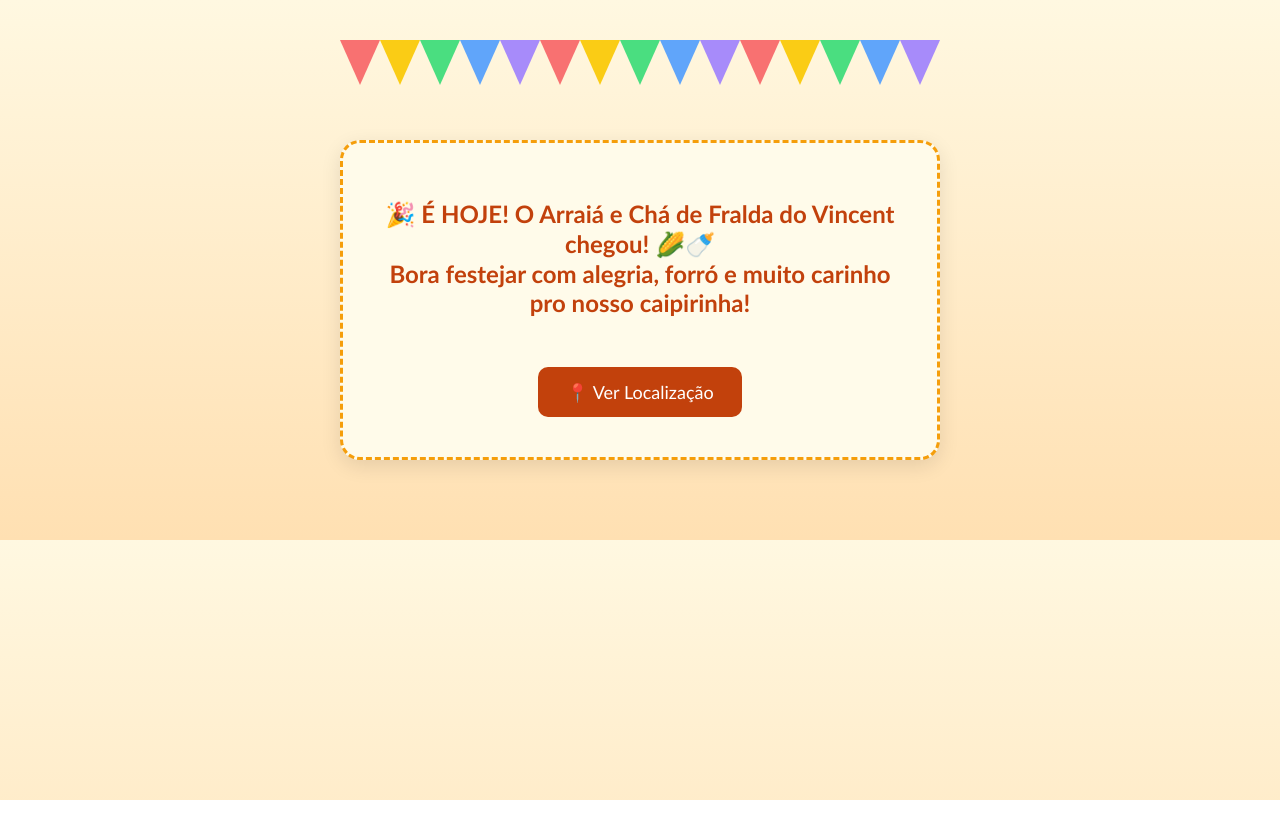
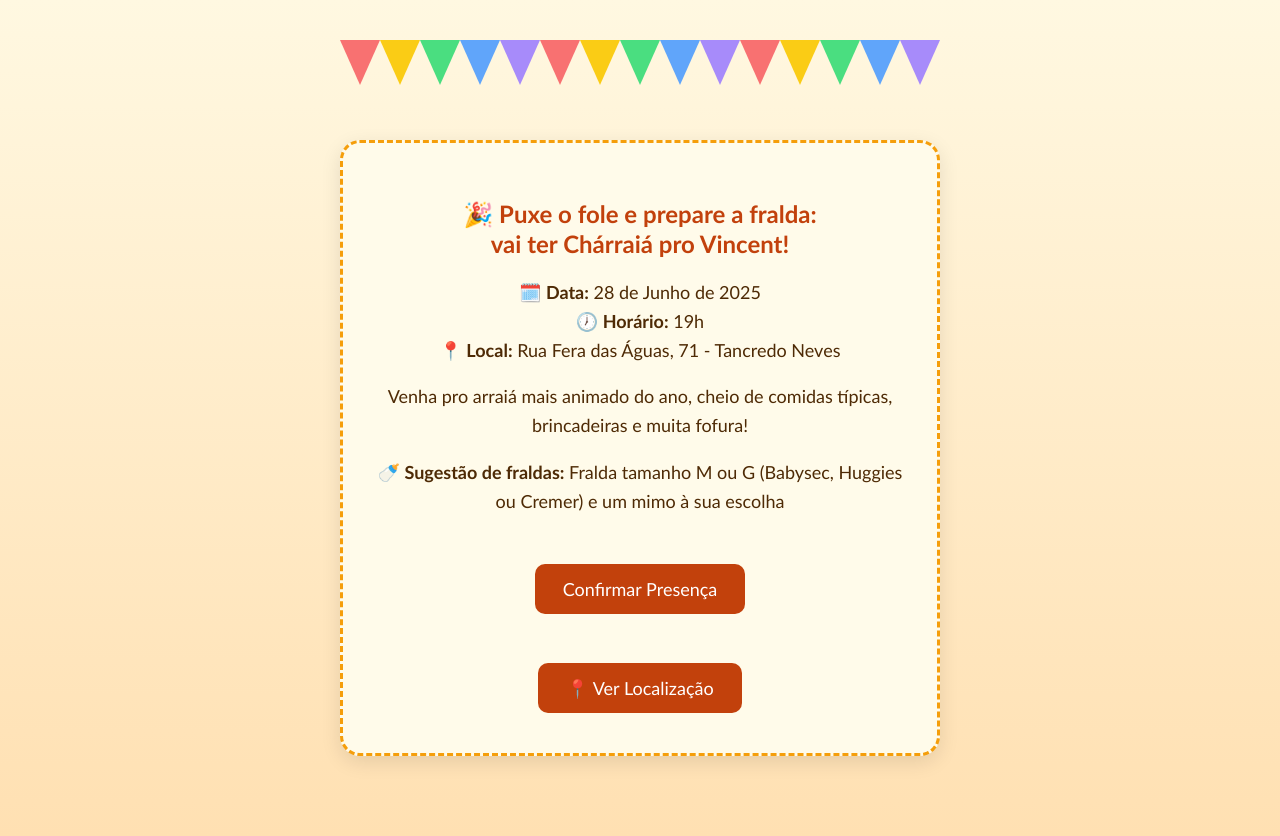
Before and after one commit to kevin88almeida/ch-rrai-Vincent, a plain HTML site: page index.html in a window 1280 px wide. Before the commit the page ends 800 px from the top, so only its background shows below. Drawn offline with Linux system fonts and the light colour scheme.

Commit message:
Update index.html

```diff
--- a/index.html
+++ b/index.html
@@ -132,7 +132,7 @@
   <script>
     document.addEventListener('DOMContentLoaded', () => {
       const hoje = new Date();
-      const dataEvento = new Date(2025, 4, 28); // 28 de junho de 2025 (mês zero-based)
+      const dataEvento = new Date(2025, 5, 28); // 28 de junho de 2025 (mês zero-based)
       const aposEvento = hoje >= dataEvento;
 
       const conteudo = document.getElementById('conteudo');
```
